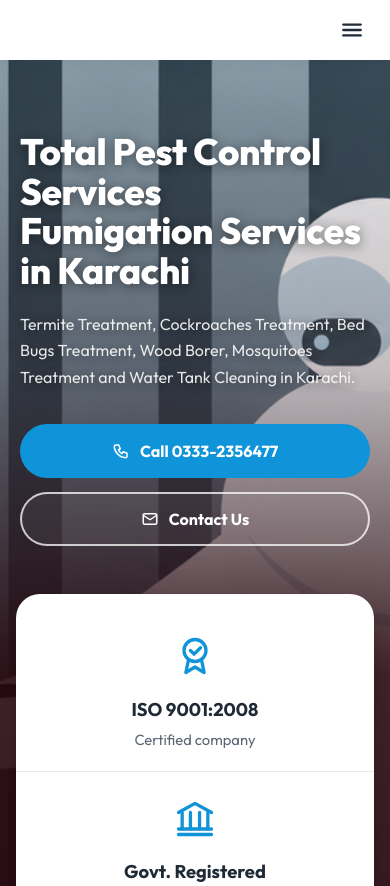
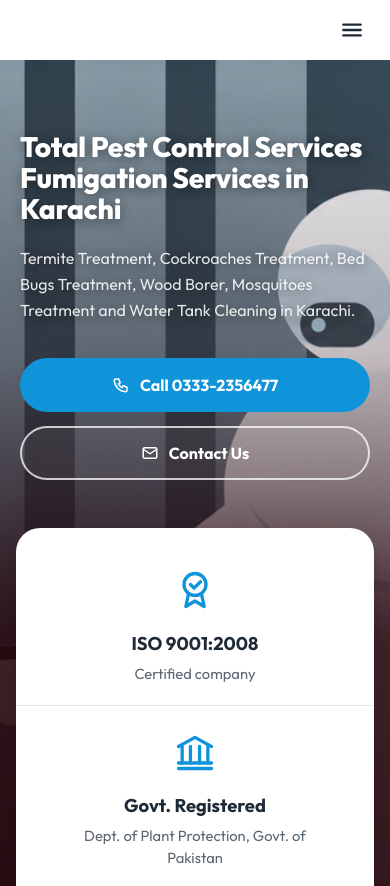
Before and after one commit to syednehajafferyy/tpcs, a plain HTML site: page index.html in a window 390 px wide. Shown: the top 886 px of the page. Drawn offline with Linux system fonts and the light colour scheme.

Commit message:
Improve mobile hero layout

```diff
--- a/index.html
+++ b/index.html
@@ -197,6 +197,8 @@
       }
     }
     @media (max-width:520px){
+      .tpcs-hero__inner{padding:56px 20px 80px}
+      .tpcs-hero__title{font-size:clamp(1.5rem,7.2vw,2rem);line-height:1.1}
       .tpcs-hero__cta{flex-direction:column}
       .tpcs-btn{justify-content:center;width:100%}
     }
```
Also changed, not shown: hero-section.html (+2 -0 lines), preview-hero-and-services.html (+2 -0 lines).
